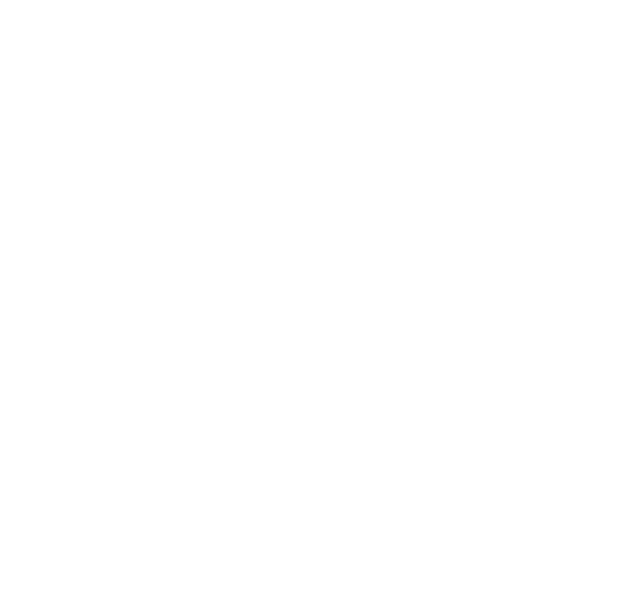
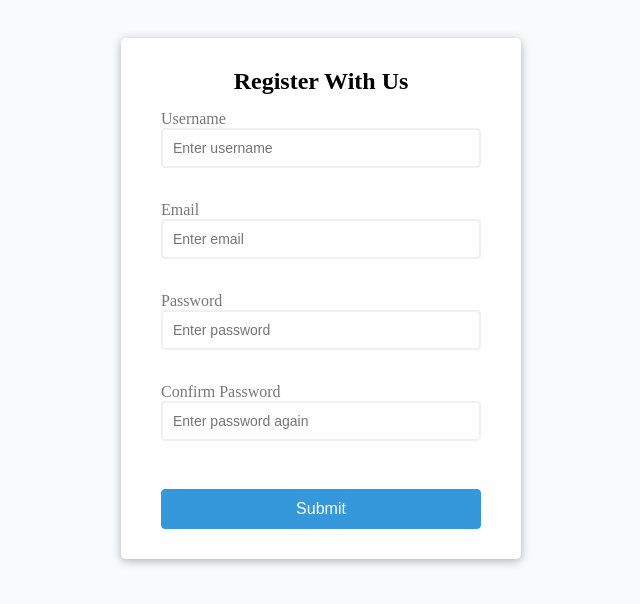
Before and after one commit to junkyuu/vanilla-web, a plain HTML site: page form-validator/index.html in a window 1280 px wide. Shown: the whole page, without its empty margins (319-959 px from the left). Drawn offline with Linux system fonts and the light colour scheme.

Commit message:
form-validator

```diff
--- a/form-validator/index.html
+++ b/form-validator/index.html
@@ -3,9 +3,36 @@
 <head>
     <meta charset="UTF-8">
     <meta name="viewport" content="width=device-width, initial-scale=1.0">
-    <title>Document</title>
+    <link rel="stylesheet" href="style.css">
+    <title>Form Validator Zunkyu</title>
 </head>
 <body>
-
+    <div class= "container">
+        <form id = "form" class="form">
+            <h2>Register With Us</h2>
+            <div class = "inputWrapper">
+                <div class= "inputName">Username</div>
+                <input type="text" id="username" placeholder="Enter username">
+                <small>?</small>
+            </div>
+            <div class = "inputWrapper">
+                <div class= "inputName">Email</div>
+                <input type="text" id="email" placeholder="Enter email">
+                <small>?</small>
+            </div>
+            <div class = "inputWrapper">
+                <div class= "inputName">Password</div>
+                <input type="password" id="password" placeholder="Enter password">
+                <small>?</small>
+            </div>
+            <div class = "inputWrapper">
+                <div class= "inputName">Confirm Password</div>
+                <input type="password" id="confirmPassword" placeholder="Enter password again">
+                <small>?</small>
+            </div>
+            <button>Submit</button>
+        </form>
+    </div>
+    <script src="script.js"></script>
 </body>
 </html>
--- /dev/null
+++ b/form-validator/script.js
@@ -0,0 +1,21 @@
+const form = document.getElementById("form");
+const userName = document.getElementById("username");
+const email = document.getElementById("email");
+const password = document.getElementById("password");
+const confirmPassword = document.getElementById("confirmPassword");
+
+function checkLength(inputs) {
+    inputs.forEach(input => {
+        if(input.value.length > 0) {
+            input.className = "inputSuccess";
+        } else {
+            input.className = "inputFail";
+        }
+    })
+}
+
+form.addEventListener('submit', (event) => {
+    event.preventDefault();
+
+    checkLength([userName, email, password, confirmPassword]);
+})
--- /dev/null
+++ b/form-validator/style.css
@@ -0,0 +1,71 @@
+* {
+    box-sizing: border-box;
+}
+
+:root {
+    --off-white: #f9fafb;
+    --white: #fff;
+    --melange-grey: #777;
+    --sky-blue: #3498db;
+    --red: #ff3333;
+}
+
+body {
+    background-color: var(--off-white);
+    display: flex;
+    justify-content: center;
+    align-items: center;
+}
+
+h2 {
+    text-align: center;
+    margin: 0px 20px;
+}
+
+.container {
+    background-color: var(--white);
+    box-shadow:0px 2px 10px rgba(0, 0, 0, 0.3);
+    border-radius: 5px;
+    margin: 30px auto;
+    padding: 30px 40px;
+    width: 400px;
+}
+
+.inputWrapper {
+    margin: 15px 0;
+}
+
+.inputName {
+    color: var(--melange-grey);
+}
+
+input {
+    border: 2px solid #f0f0f0;
+    border-radius: 4px;
+    width: 100%;
+    padding: 10px;
+    font-size: 14px;
+}
+
+button {
+    margin-top: 15px;
+    background-color: var(--sky-blue);
+    border: 1px solid var(--sky-blue);
+    border-radius: 4px;
+    padding: 10px;
+    color: var(--white);
+    font-size: 16px;
+    width: 100%;
+}
+
+small {
+    visibility: hidden;
+}
+
+.inputSuccess {
+    border: 2px solid var(--sky-blue);
+}
+
+.inputFail {
+    border: 2px solid var(--red);
+}
```
Also changed, not shown: 2 other files.
